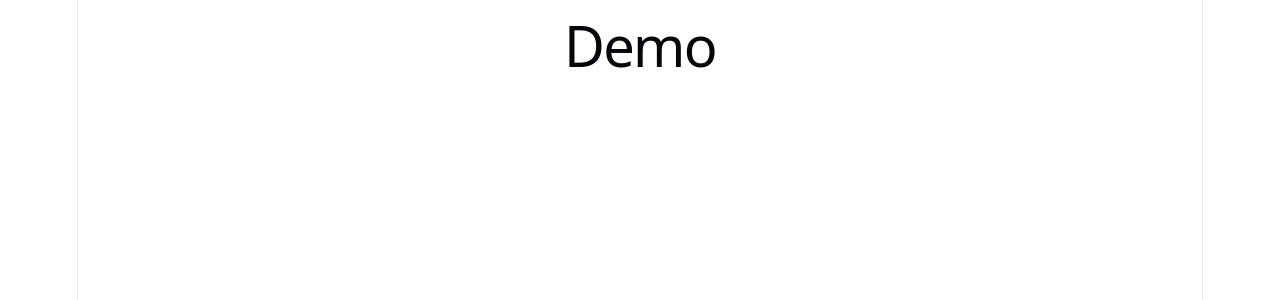
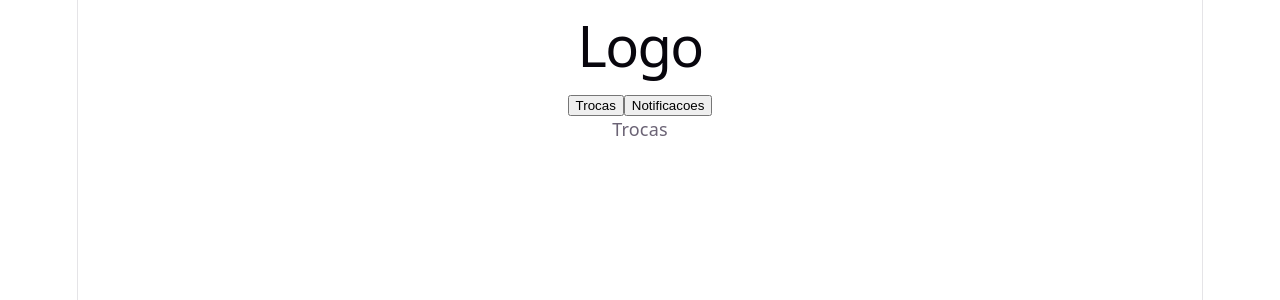
Before and after one commit to S03-2026-2/Visualizacao_de_trocas, a React (Vite) app in the folder app/: page / in a window 1280 px wide. Shown: the top 300 px of the page. Built offline with nearby package versions, Linux system fonts and the light colour scheme.

Commit message:
Estrutura de navegação

```diff
--- a/app/src/App.tsx
+++ b/app/src/App.tsx
@@ -1,8 +1,54 @@
+import { useState } from 'react'
+import Login from './pages/Login/Login'
+import Notificacoes from './pages/Notification/Notificacoes'
+import Trocas from './pages/Trocas/Trocas'
+
+const pages = [
+  { id: 'Trocas', label: 'Trocas' },
+  { id: 'Notificacoes', label: 'Notificacoes' }
+] as const
+
+type Page = (typeof pages)[number]['id']
 
 function App() {
+  const [activePage, setActivePage] = useState<Page>('Trocas')
+
+  function renderPage() {
+    switch (activePage) {
+      case 'Notificacoes':
+        return <Notificacoes />
+      case 'Trocas':
+        return <Trocas />
+      default:
+        return <Trocas />
+    }
+  }
 
   return (
-    <h1>Demo</h1>
+    <div className="app">
+      <header className="topbar">
+        <div className="topbar_content">
+          <h1>Logo</h1>
+
+          <nav className="navigation">
+            {pages.map((page) => (
+              <button
+                className={`nav-item${activePage === page.id ? ' active' : ''}`}
+                type="button"
+                key={page.id}
+                onClick={() => setActivePage(page.id)}
+                aria-current={activePage === page.id ? 'page' : undefined}
+              >
+                {page.label}
+              </button>
+            ))}
+          </nav>
+        </div>
+      </header>
+
+      <main key={activePage}>{renderPage()}</main>
+
+    </div>
   )
 }
 
--- a/app/src/pages/Login/Login.tsx
+++ b/app/src/pages/Login/Login.tsx
@@ -5,3 +5,5 @@ function Login() {
         <div>Login</div>
     )
 }
+
+export default Login
--- a/app/src/pages/Notification/Notificacoes.tsx
+++ b/app/src/pages/Notification/Notificacoes.tsx
@@ -5,3 +5,5 @@ function Notificacoes() {
         <div>Notificacoes</div>
     )
 }
+
+export default Notificacoes
--- a/app/src/pages/Trocas/Trocas.tsx
+++ b/app/src/pages/Trocas/Trocas.tsx
@@ -4,3 +4,5 @@ function Trocas() {
         <div>Trocas</div>
     )
 }
+
+export default Trocas
```
